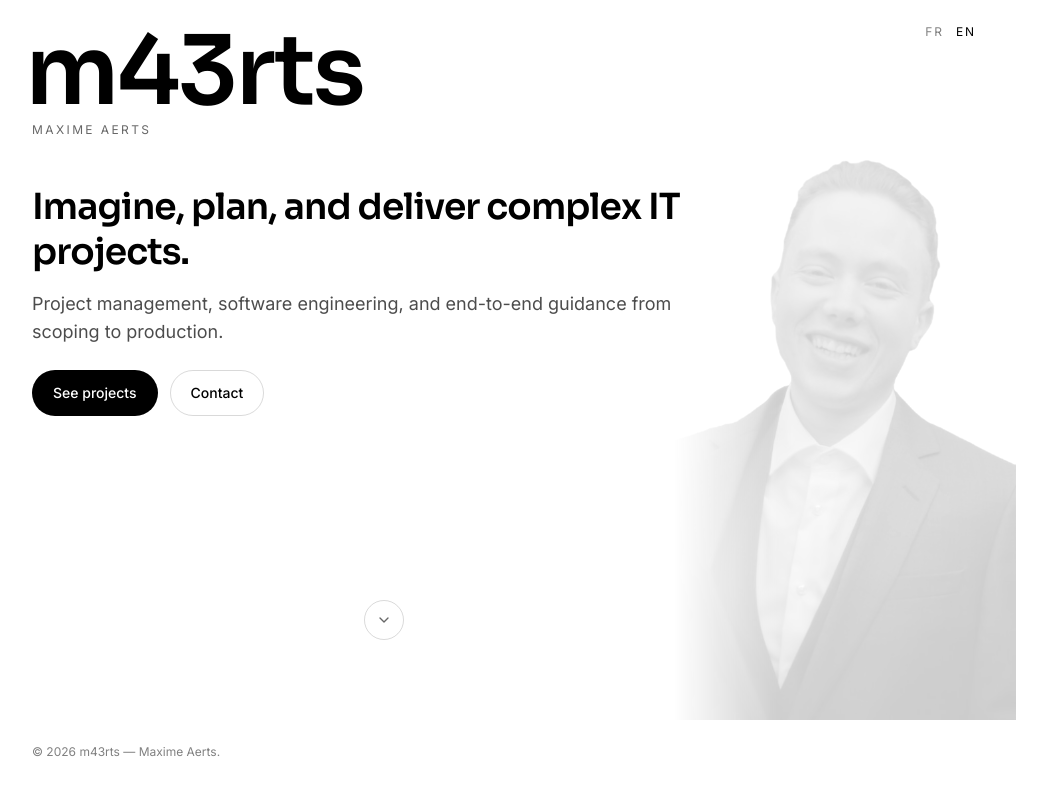
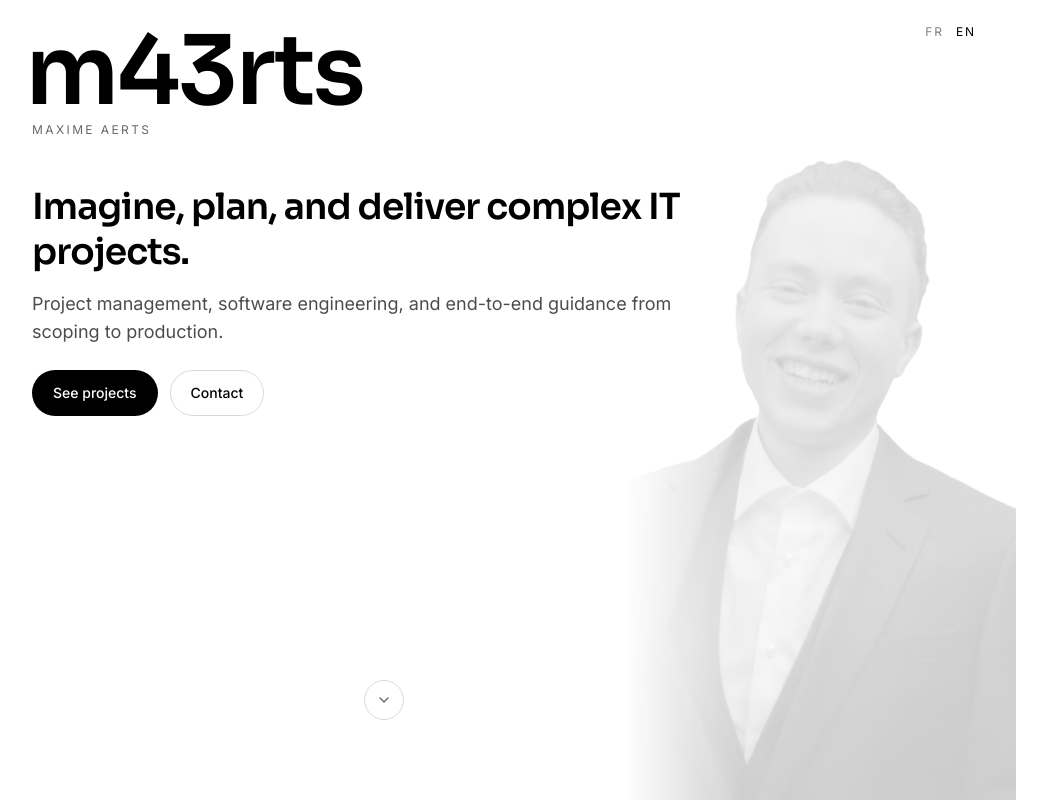
Before and after one commit to m43rts/m43rts, a Next.js app: page /en in a window 1280 px wide. Shown: the whole page, without its empty margins (136-1183 px from the left). Built offline with nearby package versions, Linux system fonts and the light colour scheme.

Commit message:
Update footer and add new image

```diff
--- a/src/app/[locale]/layout.tsx
+++ b/src/app/[locale]/layout.tsx
@@ -51,9 +51,6 @@ export default async function LocaleLayout({ children, params }: LayoutProps) {
       <main className="relative flex flex-1 min-h-0 flex-col overflow-y-auto">
         {children}
       </main>
-      <footer className="px-6 pb-10 pt-6 text-xs text-black/50 md:px-10">
-        © {new Date().getFullYear()} m43rts — Maxime Aerts.
-      </footer>
     </div>
   );
 }
--- a/src/app/[locale]/page.tsx
+++ b/src/app/[locale]/page.tsx
@@ -43,7 +43,9 @@ export default async function LocaleHome({ params }: PageProps) {
         </div>
       </Section>
 
-      <Section id="projects" title={content.projects.title} nextId="contact">
+      <Section id="projects" title={content.projects.title} nextId="contact"
+        backgroundImage={{ src: "/random_diagram.png", opacityClassName: "opacity-20" }}
+      >
         <div className="grid gap-4 md:grid-cols-2">
           {content.projects.items.map((project) => (
             <ProjectCard
@@ -57,6 +59,7 @@ export default async function LocaleHome({ params }: PageProps) {
       </Section>
 
       <Section id="contact" title={content.contact.title}>
+        <div className="flex h-full flex-col gap-4">
           <div className="flex flex-wrap items-center gap-3">
             <Link
               href={`mailto:${content.contact.email}`}
@@ -71,6 +74,10 @@ export default async function LocaleHome({ params }: PageProps) {
             />
             <span className="text-sm text-black/60">{content.contact.email}</span>
           </div>
+          <footer className="mt-auto pt-8 text-xs text-black/50">
+            © {new Date().getFullYear()} m43rts — Maxime Aerts.
+          </footer>
+        </div>
       </Section>
     </div>
   );
```
Also changed, not shown: public/random_diagram.png (added). Lines whose indentation alone changed are shown as unchanged.
